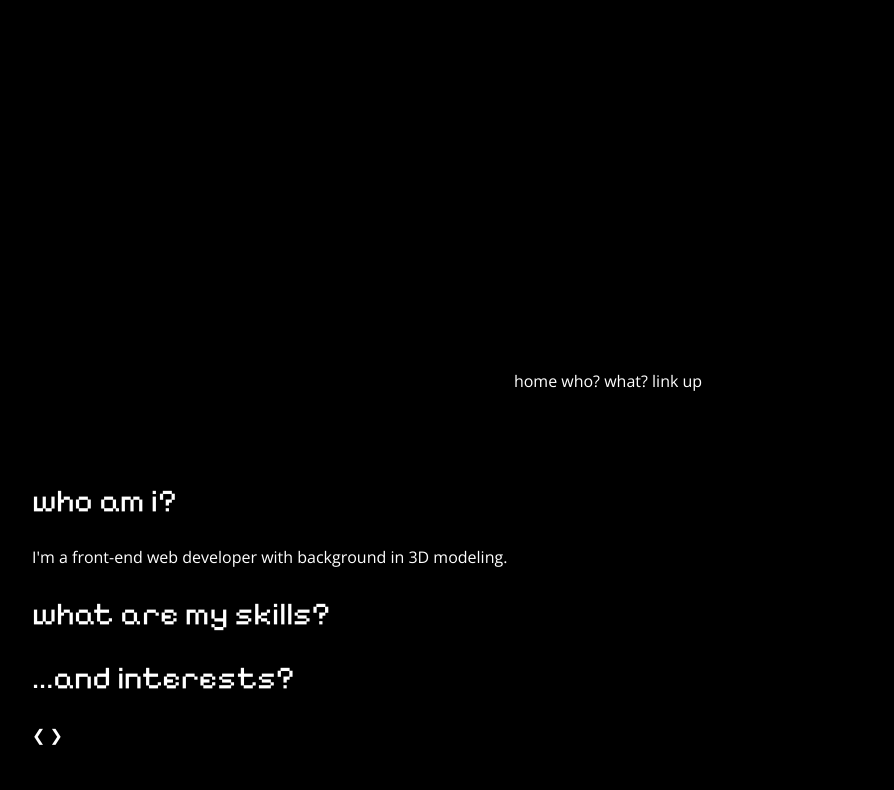
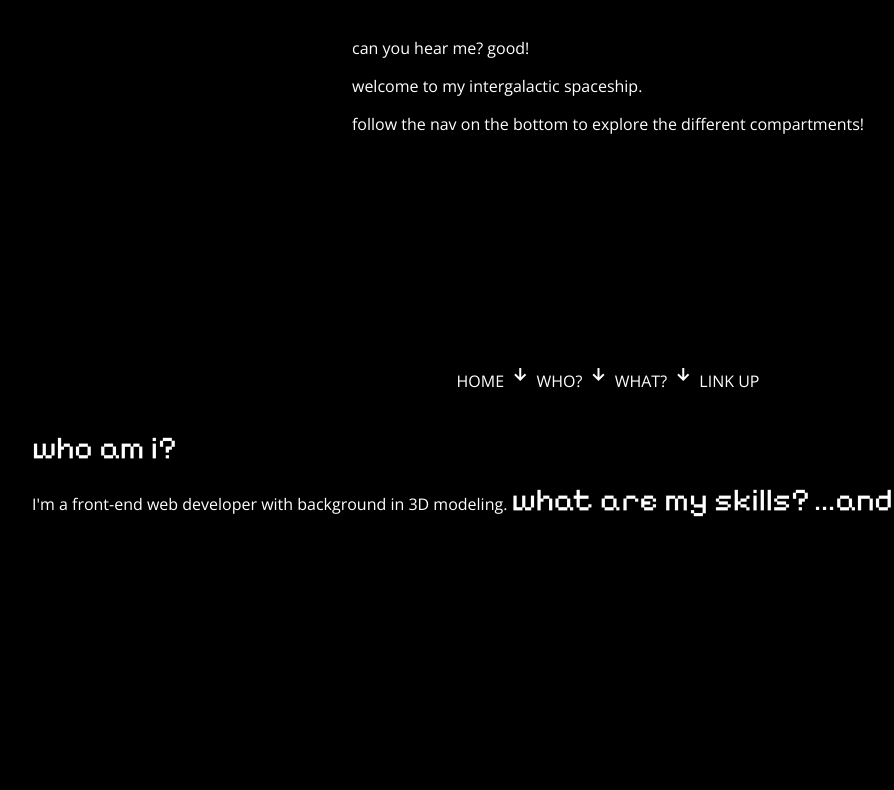
Before and after one commit to supercheese99/portfolio-site, a plain HTML site: page index.html in a window 1280 px wide. Shown: the part 398-1188 px from the top of the page, without its empty margins (32-926 px from the left). Drawn offline with nearby package versions, Linux system fonts and the light colour scheme.

Commit message:
nav icons added

```diff
--- a/index.html
+++ b/index.html
@@ -5,23 +5,40 @@
         <meta name="viewport" content="width=device-width,initial-scale=1">
         <!-- <meta description> -->
         <!-- custom styles -->
-        <link rel="stylesheet" href="styles/styles.css">
+        <link rel="stylesheet" href="scss/styles.css">
         <!-- fonts -->
-        <!-- google fonts for headers -->
+        <!-- google fonts -->
         <link rel="preconnect" href="https://fonts.googleapis.com">
         <link rel="preconnect" href="https://fonts.gstatic.com" crossorigin>
         <link href="https://fonts.googleapis.com/css2?family=Open+Sans:ital,wght@0,300..800;1,300..800&family=Pixelify+Sans:wght@400..700&family=Zilla+Slab:ital,wght@0,500;0,600;1,500;1,600&display=swap" rel="stylesheet">
+        <!-- google icons -->
+        <link rel="stylesheet" href="https://fonts.googleapis.com/css2?family=Material+Symbols+Outlined:opsz,wght,FILL,GRAD@20..48,100..700,0..1,-50..200" />
 
-        <!-- google fonts for default body fonts -->
     </head>
     <body id="top">
         <header id="main-header">
             <nav class="site-nav">
                 <ul>
                     <li><a href="#top"><img src="">home</a></li>
-                    <li><a href="#about">who?</a></li>
-                    <li><a href="#projects">what?</a></li>
-                    <li><a href="#contact">link up</a></li>
+                    <li><a href="#about">
+                        <span class="material-symbols-outlined">
+                        arrow_downward_alt
+                        </span>
+                        who?</a>
+                    </li>
+                    <li><a href="#projects">
+                        <span class="material-symbols-outlined">
+                        arrow_downward_alt
+                        </span>
+                        what?</a>
+                    </li>
+                    <li>
+                        <a href="#contact">
+                        <span class="material-symbols-outlined">
+                        arrow_downward_alt
+                        </span>
+                        link up</a>
+                    </li>
                 </ul>
             </nav>
         </header>
--- a/scss/modules/_about.scss
+++ b/scss/modules/_about.scss
@@ -8,7 +8,7 @@
     margin: auto;
 
     .my-slides {
-        display: none;
+        display: inline-block;
     }
 
 
--- a/scss/modules/_body.scss
+++ b/scss/modules/_body.scss
@@ -35,6 +35,5 @@ body {
         // makes ALL sections 100% of the device height
         height: 100dvh;
         width: 90dvw;
-
     }
 }
--- a/scss/modules/_header.scss
+++ b/scss/modules/_header.scss
@@ -22,7 +22,18 @@ nav {
             a {
                 text-decoration: none;
                 color: variables.$font-color;
+                text-transform: uppercase;
             }
+
+
+            .material-symbols-outlined {
+                font-variation-settings:
+                'FILL' 0,
+                'wght' 400,
+                'GRAD' 0,
+                'opsz' 24
+            }
+
         }
     }
 }
--- a/scss/modules/_home.scss
+++ b/scss/modules/_home.scss
@@ -1,3 +1,11 @@
-main {
+@use '../modules/variables';
+
+section#home {
+    display: flex;
+    flex-direction: column;
+    justify-content: center;
+    align-items: center;
+
+
 
 }
--- a/scss/styles.scss
+++ b/scss/styles.scss
@@ -6,3 +6,4 @@
 @use './modules/body';
 @use './modules/header';
 @use './modules/home';
+@use './modules/about';
```
Also changed, not shown: scss/styles.css, 2 other files.
